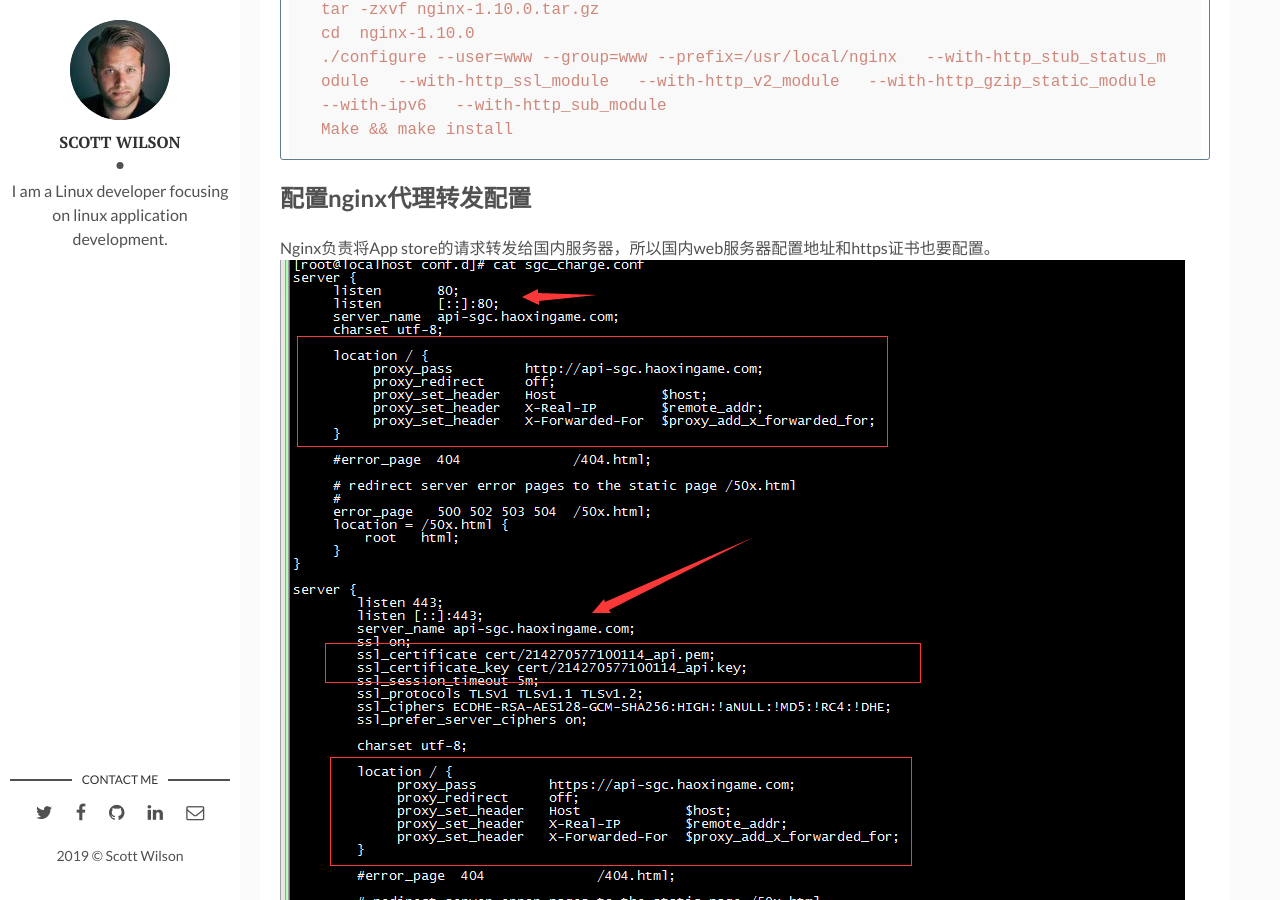
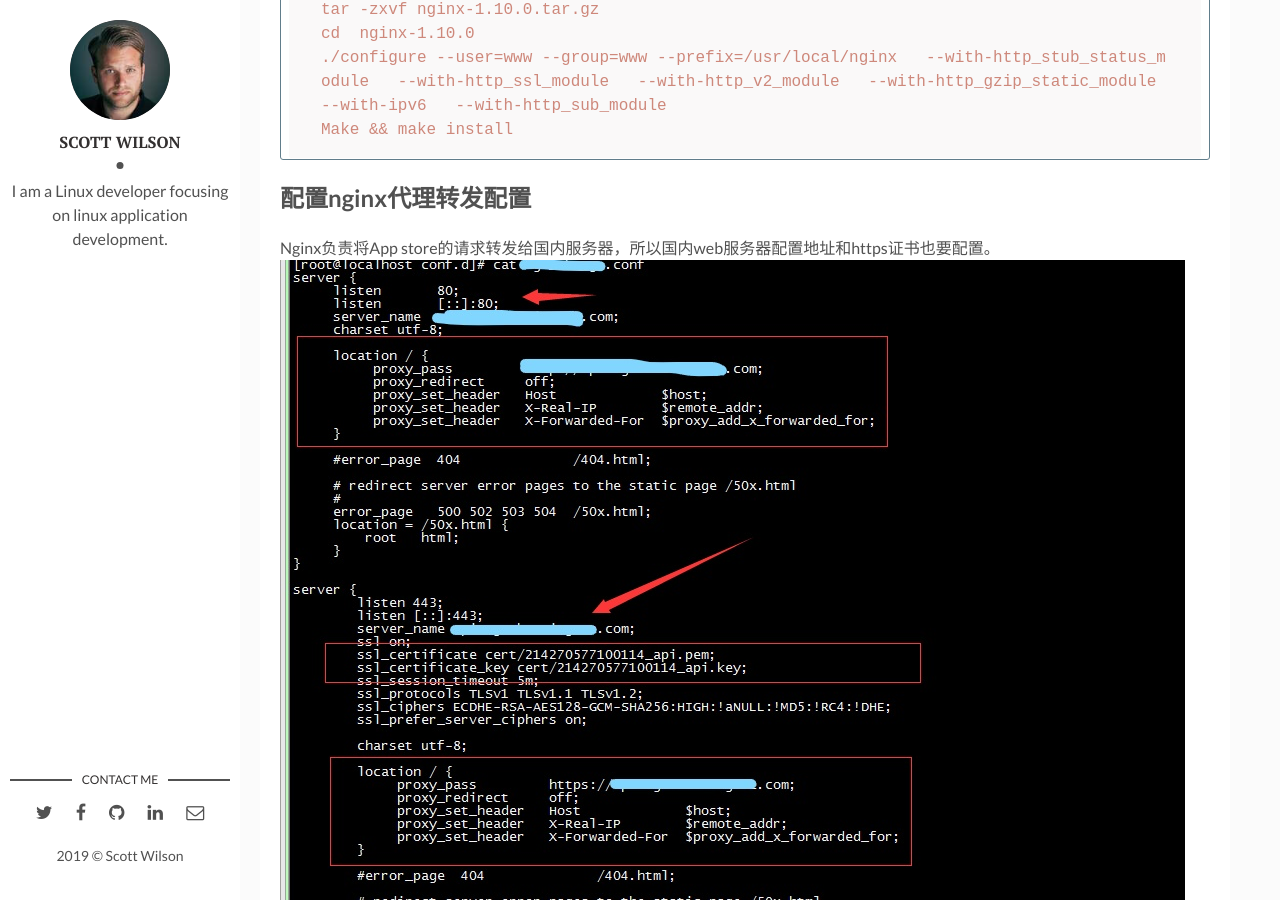
Before and after one commit to scottwxt/growBlog, a Jekyll site: the page built from _posts/2019-12-26-appstore-reply-rejected-IPv6.md, in a window 1280 px wide and 900 px high, scrolled down 2862 px. Built offline with Jekyll 4.4.1, drawn with Linux system fonts in a browser that asks for light colours; comment, search, counter and statistics services are not loaded.

Commit message:
1.敏感图片大码

````diff
--- a/_posts/2019-12-26-appstore-reply-rejected-IPv6.md
+++ b/_posts/2019-12-26-appstore-reply-rejected-IPv6.md
@@ -61,7 +61,7 @@ Make && make install
 ```
 ## 配置nginx代理转发配置
 Nginx负责将App store的请求转发给国内服务器，所以国内web服务器配置地址和https证书也要配置。
-![nginx配置]({{site.baseurl}}/assets/img/apple-reject-ipv6/nginx_config.png)
+![nginx配置]({{site.baseurl}}/assets/img/apple-reject-ipv6/nginx_config.jpg)
 
 ## 申请ipv6代理隧道
 刚才我们相当于把nginx环境搭建起来，但是还没有配置ipv6地址，vps官网此服务器的ipv6地址目前测试不可用，需要借助第三方走ipv6代理隧道。
````
Also changed, not shown: assets/img/apple-reject-ipv6/nginx_config.jpg (added).
